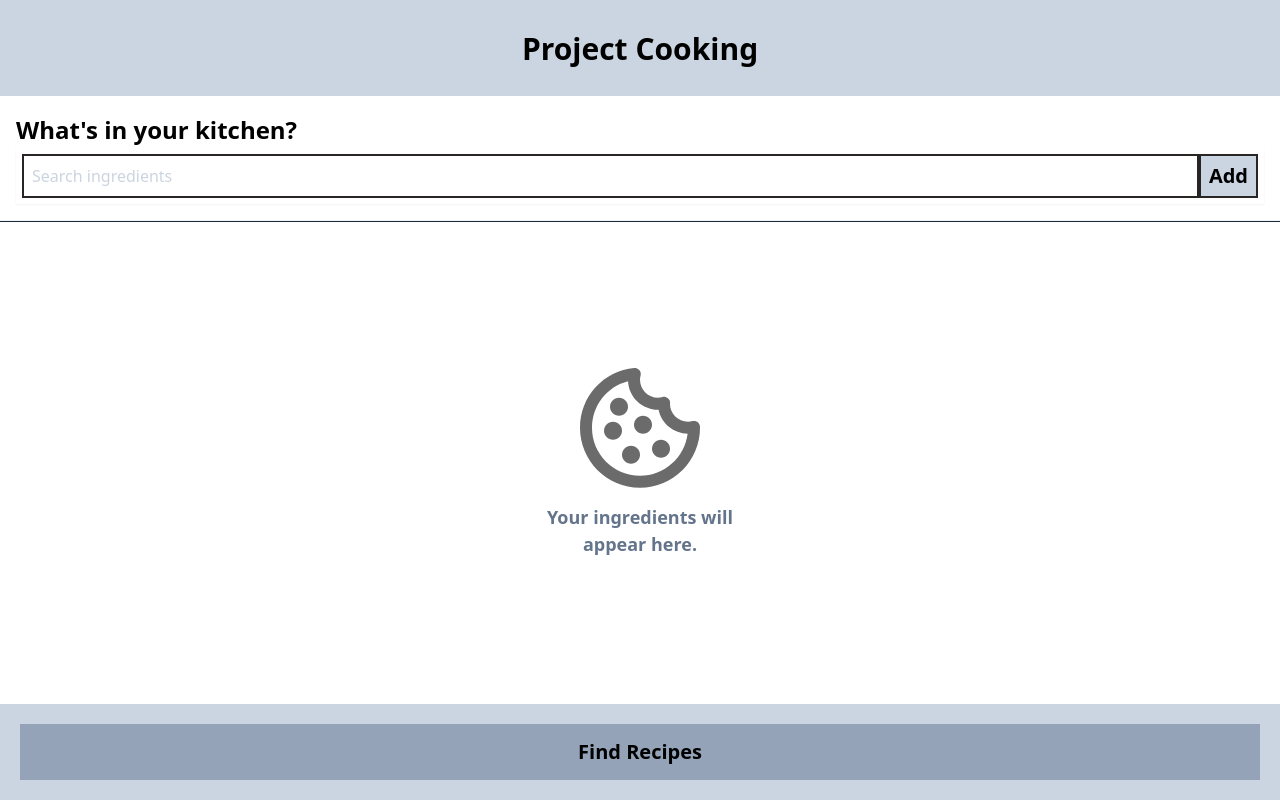
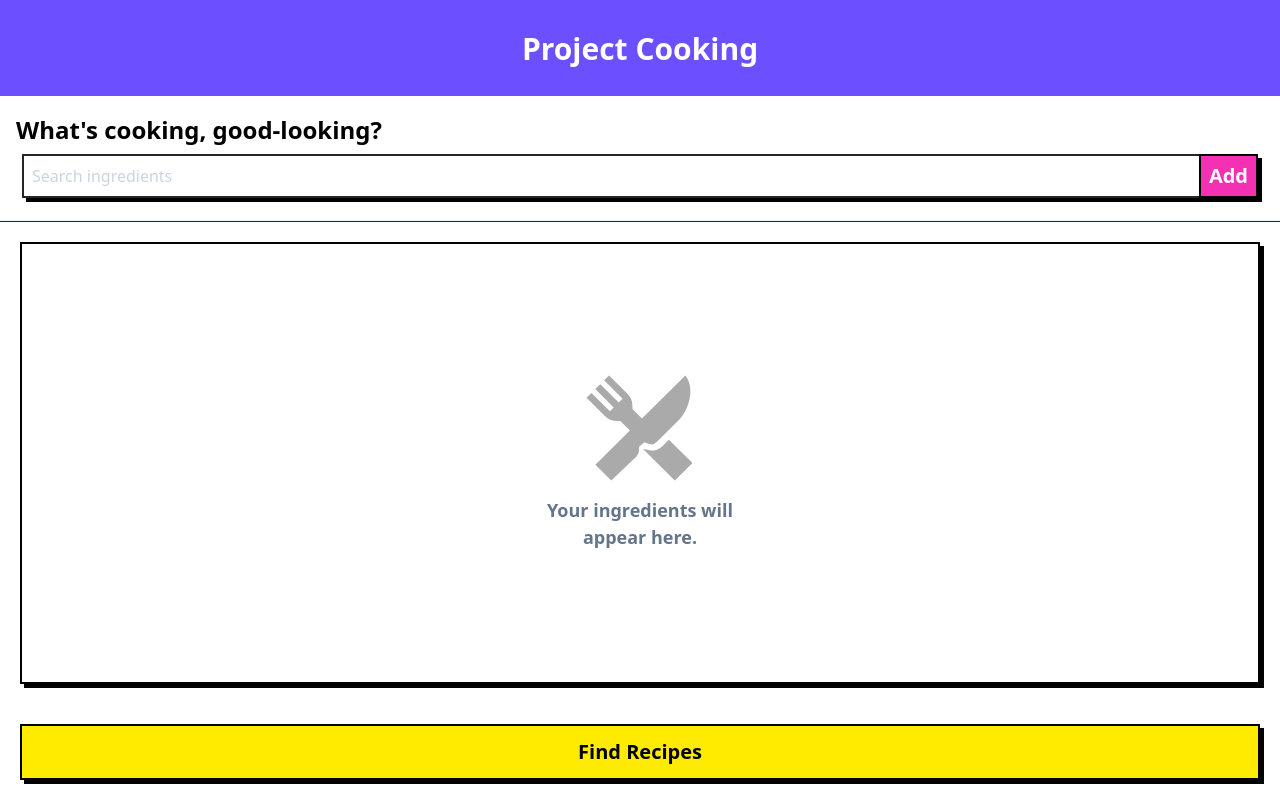
Before and after one commit to hemegonia/cooking, a Next.js app: page /demo/screen/1 in a window 1280 px wide. Built offline with nearby package versions, Linux system fonts and the light colour scheme.

Commit message:
feat: add theme styling to some components

```diff
--- a/src/components/cookingApp/comboBox.tsx
+++ b/src/components/cookingApp/comboBox.tsx
@@ -102,7 +102,7 @@ function MultipleComboBoxExample(props: Props) {
     return (
       <div className="w-full">
         <div className="flex flex-col gap-1">
-          <div className="inline-flex flex-wrap items-center gap-2 bg-white p-1.5 shadow-sm">
+          <div className="inline-flex flex-wrap items-center gap-2 bg-white p-1.5">
             {/* {selectedItems.map(function renderSelectedItem(
               selectedItemForRender,
               index
@@ -129,16 +129,19 @@ function MultipleComboBoxExample(props: Props) {
                 </span>
               );
             })} */}
-            <div className="flex grow gap-0.5" {...getComboboxProps()}>
+            <div
+              className="relative flex grow gap-0.5 shadow-sm"
+              {...getComboboxProps()}
+            >
               <input
                 placeholder="Search ingredients"
-                className="grow border-2 border-solid border-stone-800 p-2"
+                className="grow border-2 border-solid border-stone-800 p-2 outline-none"
                 {...getInputProps(
                   getDropdownProps({ preventKeyAction: isOpen })
                 )}
               />
               <button
-                className="secondary -ml-0.5 border-2 border-solid border-stone-800 p-2 py-1 text-xl font-bold"
+                className="absolute top-0 right-0 h-full border-2 border-black bg-secondary px-2 text-xl font-bold text-white"
                 onClick={() => {
                   setSelectedItems((selectedItemss) => {
                     return [...selectedItemss, inputValue];
@@ -152,7 +155,7 @@ function MultipleComboBoxExample(props: Props) {
         </div>
         <ul
           {...getMenuProps()}
-          className="absolute max-h-80 overflow-auto bg-white p-0 shadow-md"
+          className="absolute max-h-80 overflow-auto bg-white p-0"
         >
           {isOpen &&
             items.map((item, index) => (
@@ -160,7 +163,7 @@ function MultipleComboBoxExample(props: Props) {
                 className={`${
                   (highlightedIndex === index ? 'bg-blue-300 ' : '') +
                   (selectedItem === item ? 'font-bold ' : '')
-                }flex flex-col py-2 px-3 shadow-sm`}
+                }flex flex-col py-2 px-3`}
                 key={`${item}${index}`}
                 {...getItemProps({ item, index })}
               >
--- a/src/components/cookingApp/findRecipe.tsx
+++ b/src/components/cookingApp/findRecipe.tsx
@@ -10,10 +10,10 @@ type Props = {
 const Component = (_props: Props) => {
   const router = useRouter();
   return (
-    <div className="flex h-24 items-center justify-center bg-slate-300 p-5">
+    <div className="flex h-24 items-center justify-center p-5">
       {/* disable button because there are no ingredients */}
       <button
-        className="primary h-full w-full text-xl font-bold"
+        className="h-full w-full border-2 border-black bg-tertiary text-xl font-bold shadow-sm"
         onClick={() => {
           router.push('/demo/screen/4');
         }}
--- a/src/components/cookingApp/header.tsx
+++ b/src/components/cookingApp/header.tsx
@@ -1,6 +1,6 @@
 const Header = () => {
   return (
-    <div className="flex h-24 items-center justify-center bg-slate-300">
+    <div className="flex h-24 items-center justify-center bg-primary text-white">
       <h1>Project Cooking</h1>
     </div>
   );
--- a/src/components/cookingApp/ingrDisplay.tsx
+++ b/src/components/cookingApp/ingrDisplay.tsx
@@ -12,7 +12,7 @@ const Component = (props: Props) => {
   return selectedItems.length > 0 ? (
     <div className={`${props.className}`}>
       <div className={`flex justify-between`}>
-        <h1> Ingredients ({selectedItems.length})</h1>
+        <h1> My Ingredients ({selectedItems.length})</h1>
         <button
           className="flex items-center"
           onClick={() => {
@@ -53,7 +53,7 @@ const Component = (props: Props) => {
     </div>
   ) : (
     <div
-      className={`flex flex-col items-center justify-center ${props.className}`}
+      className={`m-5 box-border flex flex-col items-center justify-center border-2 border-black shadow-sm ${props.className}`}
     >
       <div className={`flex flex-col items-center`}>
         <img
--- a/src/components/cookingApp/ingrSearch.tsx
+++ b/src/components/cookingApp/ingrSearch.tsx
@@ -10,7 +10,7 @@ const Component = (props: Props) => {
   const { selectedItems, setSelectedItems } = props;
   return (
     <div className="flex flex-wrap p-4">
-      <h2 className="w-full">What&apos;s in your kitchen?</h2>
+      <h2 className="w-full">What&apos;s cooking, good-looking?</h2>
       <ComboBox
         selectedItems={selectedItems}
         setSelectedItems={setSelectedItems}
--- a/src/pages/demo/screen/4.tsx
+++ b/src/pages/demo/screen/4.tsx
@@ -9,15 +9,12 @@ const Screen = () => {
   const [timer, setTimer] = useState(3);
   const [isFirstRender, setFirstRender] = useState(true);
   useEffect(() => {
-    console.log('this');
     if (isFirstRender) {
       setFirstRender(false);
       return;
     }
     if (!isFirstRender) {
       setTimeout(() => {
-        console.log('timer triggered');
-
         setTimer((timerr) => {
           if (timerr <= 0) {
             router.push('/demo/screen/5');
@@ -37,7 +34,7 @@ const Screen = () => {
       }
     >
       <div className="flex h-full flex-col items-center justify-center">
-        <h4 className="text-center">One moment</h4>
+        <h4 className="text-center">One moment please</h4>
         <img
           style={{ height: '248px', width: '248px' }}
           src={`${router.basePath}/assets/images/pot_animation.gif`}
--- a/src/styles/global.css
+++ b/src/styles/global.css
@@ -39,11 +39,3 @@ a:hover {
   @apply text-lg;
   @apply font-bold;
 }
-
-.app button.primary {
-  @apply bg-slate-400;
-}
-
-.app button.secondary {
-  @apply bg-slate-300;
-}
--- a/tailwind.config.js
+++ b/tailwind.config.js
@@ -16,6 +16,9 @@ module.exports = {
     },
     extend: {
       colors: {
+        primary: '#6C4FFF',
+        secondary: '#F531B3',
+        tertiary: '#FFEB00',
         gray: {
           100: '#f7fafc',
           200: '#edf2f7',
@@ -39,6 +42,9 @@ module.exports = {
           900: '#2a4365',
         },
       },
+      boxShadow: {
+        sm: '4px 4px 0 0',
+      },
     },
   },
   plugins: [],
```
Also changed, not shown: public/assets/images/ing_placeholder.svg.
